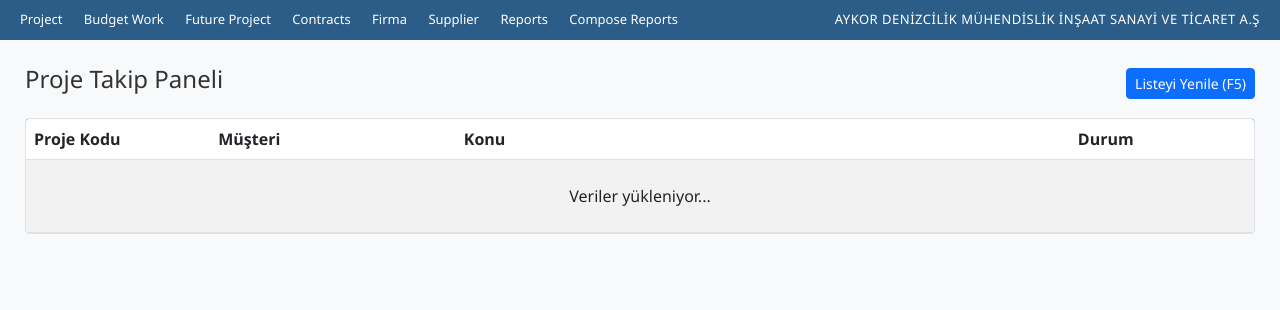
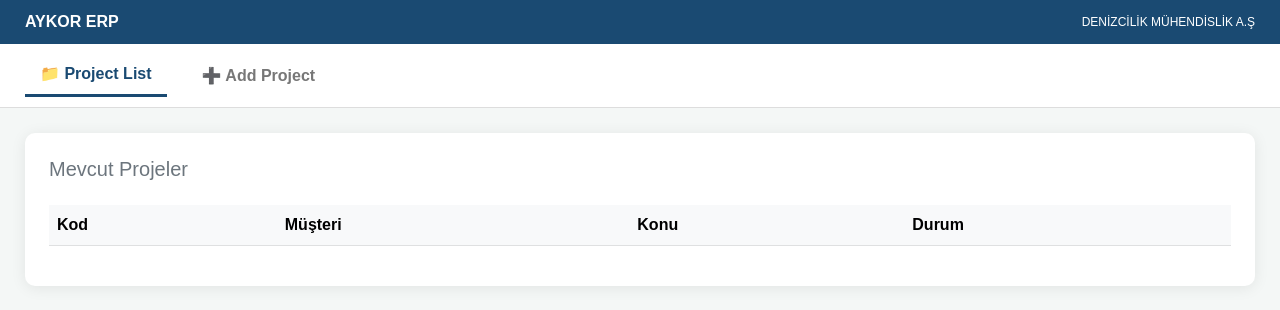
Before and after one commit to samettaskiranwork/aykor-panel, a Python web app: template templates/dashboard.html in a window 1280 px wide. Shown: the top 310 px of the page. Run offline with Jinja, Linux system fonts and the light colour scheme; the template is opened without the code that fills it, so the values that code supplies are empty.

Commit message:
Update dashboard.html

```diff
--- a/templates/dashboard.html
+++ b/templates/dashboard.html
@@ -2,104 +2,160 @@
 <html lang="tr">
 <head>
     <meta charset="UTF-8">
-    <meta name="viewport" content="width=device-width, initial-scale=1.0">
-    <title>AYKOR ERP - Proje Takip</title>
+    <title>AYKOR ERP - Proje Yönetimi</title>
     <link href="https://cdn.jsdelivr.net/npm/bootstrap@5.3.0/dist/css/bootstrap.min.css" rel="stylesheet">
     <style>
-        body { margin: 0; padding: 0; background-color: #f8f9fa; font-family: 'Segoe UI', Tahoma, Geneva, Verdana, sans-serif; }
-
-        /* Tam olarak image_2935e4.png'deki lacivert bar tasarımı */
-        .aykor-navbar {
-            background-color: #2c5d88; /* Orijinal görseldeki lacivert tonu */
-            color: white;
-            padding: 8px 20px;
-            display: flex;
-            justify-content: space-between;
-            align-items: center;
-            font-size: 13px;
-            min-height: 40px;
-        }
-        .nav-items a {
-            color: white;
-            text-decoration: none;
-            margin-right: 18px;
-            transition: 0.3s;
-        }
-        .nav-items a:hover { color: #b8d4f0; }
-        .company-name { font-weight: 500; letter-spacing: 0.5px; }
-
-        .main-container { padding: 25px; }
-        .data-card { background: white; border-radius: 4px; border: 1px solid #dee2e6; padding: 0; overflow: hidden; }
-        .table thead { background-color: #343a40; color: white; }
+        body { background-color: #f4f7f6; font-family: sans-serif; }
+        .aykor-header { background-color: #1a4a72; color: white; padding: 10px 25px; display: flex; justify-content: space-between; align-items: center; }
+        .sub-nav { background: white; border-bottom: 1px solid #ddd; padding: 10px 25px; display: flex; gap: 20px; }
+        .sub-nav button { border: none; background: none; font-weight: 600; color: #777; padding: 8px 15px; cursor: pointer; }
+        .sub-nav button.active { color: #1a4a72; border-bottom: 3px solid #1a4a72; }
+        .section { display: none; padding: 25px; }
+        .section.active { display: block; }
+        .card { border: none; box-shadow: 0 2px 15px rgba(0,0,0,0.08); border-radius: 10px; }
     </style>
 </head>
 <body>
 
-    <div class="aykor-navbar">
-        <div class="nav-items">
-            <a href="/">Project</a>
-            <a href="#">Budget Work</a>
-            <a href="#">Future Project</a>
-            <a href="#">Contracts</a>
-            <a href="#">Firma</a>
-            <a href="#">Supplier</a>
-            <a href="#">Reports</a>
-            <a href="#">Compose Reports</a>
-        </div>
-        <div class="company-name">
-            AYKOR DENİZCİLİK MÜHENDİSLİK İNŞAAT SANAYİ VE TİCARET A.Ş
-        </div>
+    <div class="aykor-header">
+        <div style="font-weight: bold;">AYKOR ERP</div>
+        <div style="font-size: 12px;">DENİZCİLİK MÜHENDİSLİK A.Ş</div>
     </div>
 
-    <div class="main-container">
-        <div class="d-flex justify-content-between align-items-center mb-3">
-            <h4 style="color: #333;">Proje Takip Paneli</h4>
-            <button class="btn btn-primary btn-sm" onclick="loadProjects()">Listeyi Yenile (F5)</button>
-        </div>
+    <div class="sub-nav">
+        <button id="tab-list" class="active" onclick="switchTab('list')">📁 Project List</button>
+        <button id="tab-add" onclick="switchTab('add')">➕ Add Project</button>
+    </div>
 
-        <div class="data-card">
-            <table class="table table-striped table-hover m-0">
-                <thead>
+    <div id="section-list" class="section active">
+        <div class="card p-4">
+            <h5 class="text-secondary mb-4">Mevcut Projeler</h5>
+            <table class="table table-hover">
+                <thead class="table-light">
                     <tr>
-                        <th style="width: 15%">Proje Kodu</th>
-                        <th style="width: 20%">Müşteri</th>
-                        <th style="width: 50%">Konu</th>
-                        <th style="width: 15%">Durum</th>
+                        <th>Kod</th>
+                        <th>Müşteri</th>
+                        <th>Konu</th>
+                        <th>Durum</th>
                     </tr>
                 </thead>
-                <tbody id="projectTableBody">
-                    <tr><td colspan="4" class="text-center py-4">Veriler yükleniyor...</td></tr>
-                </tbody>
+                <tbody id="projectTableBody"></tbody>
             </table>
         </div>
     </div>
 
+    <div id="section-add" class="section">
+        <div class="card p-4">
+            <h5 class="text-secondary mb-4">Yeni Proje Detayları</h5>
+            <form id="projectForm" class="row g-3">
+                <div class="col-md-3">
+                    <label class="form-label">Project Code</label>
+                    <input type="text" class="form-control" name="project_code" required>
+                </div>
+                <div class="col-md-3">
+                    <label class="form-label">Priority</label>
+                    <select class="form-select" name="priority">
+                        <option value="1">Low (1)</option>
+                        <option value="2" selected>Medium (2)</option>
+                        <option value="3">High (3)</option>
+                    </select>
+                </div>
+                <div class="col-md-3">
+                    <label class="form-label">Customer</label>
+                    <input type="text" class="form-control" name="customer" required>
+                </div>
+                <div class="col-md-3">
+                    <label class="form-label">Customer Group</label>
+                    <input type="text" class="form-control" name="customer_group">
+                </div>
+                <div class="col-md-12">
+                    <label class="form-label">Subject</label>
+                    <input type="text" class="form-control" name="subject" required>
+                </div>
+                <div class="col-md-2">
+                    <label class="form-label">Item Quantity</label>
+                    <input type="number" class="form-control" name="item_quantity" value="1">
+                </div>
+                <div class="col-md-3">
+                    <label class="form-label">Deadline</label>
+                    <input type="date" class="form-control" name="deadline">
+                </div>
+                <div class="col-md-2">
+                    <label class="form-label">Deadline Time</label>
+                    <input type="time" class="form-control" name="deadline_time">
+                </div>
+                <div class="col-md-5">
+                    <label class="form-label">Project Engineer</label>
+                    <input type="text" class="form-control" name="proengineer">
+                </div>
+                <div class="col-md-4">
+                    <label class="form-label">Project Status</label>
+                    <input type="text" class="form-control" name="prostatus" value="Aktif">
+                </div>
+                <div class="col-md-4">
+                    <label class="form-label">Announcement Date</label>
+                    <input type="date" class="form-control" name="annodate">
+                </div>
+                <div class="col-md-4">
+                    <label class="form-label">Tender Reference</label>
+                    <input type="text" class="form-control" name="tender_reference">
+                </div>
+                <div class="col-md-4">
+                    <label class="form-label">Bidbond Amount</label>
+                    <input type="number" step="0.01" class="form-control" name="bid_bond" placeholder="0.00">
+                </div>
+                <div class="col-12 mt-4 border-top pt-3">
+                    <button type="submit" class="btn btn-primary px-5">Veritabanına Kaydet</button>
+                </div>
+            </form>
+        </div>
+    </div>
+
     <script>
+        function switchTab(tab) {
+            document.querySelectorAll('.section').forEach(s => s.classList.remove('active'));
+            document.querySelectorAll('.sub-nav button').forEach(b => b.classList.remove('active'));
+            document.getElementById('section-' + tab).classList.add('active');
+            document.getElementById('tab-' + tab).classList.add('active');
+            if(tab === 'list') loadProjects();
+        }
+
         async function loadProjects() {
-            try {
-                const response = await fetch('/api/projects');
-                const data = await response.json();
-                const tbody = document.getElementById('projectTableBody');
-                tbody.innerHTML = '';
+            const res = await fetch('/api/projects');
+            const data = await res.json();
+            const tbody = document.getElementById('projectTableBody');
+            tbody.innerHTML = '';
+            data.forEach(p => {
+                tbody.innerHTML += `<tr><td>${p.project_code}</td><td>${p.customer}</td><td>${p.subject}</td><td><span class="badge bg-info text-dark">${p.prostatus || 'Aktif'}</span></td></tr>`;
+            });
+        }
 
-                if (data.error) {
-                    tbody.innerHTML = `<tr><td colspan="4" class="text-danger text-center">Bağlantı Hatası: ${data.error}</td></tr>`;
-                    return;
-                }
+        document.getElementById('projectForm').onsubmit = async (e) => {
+            e.preventDefault();
+            const formData = new FormData(e.target);
+            const data = Object.fromEntries(formData.entries());
 
-                data.forEach(p => {
-                    tbody.innerHTML += `
-                        <tr>
-                            <td><strong>${p.project_code || '-'}</strong></td>
-                            <td>${p.customer || '-'}</td>
-                            <td>${p.subject || '-'}</td>
-                            <td><span class="badge bg-warning text-dark">${p.prostatus || '10'}</span></td>
-                        </tr>`;
-                });
-            } catch (err) {
-                console.error("Fetch Hatası:", err);
+            // Sayısal alanları dönüştür
+            data.priority = parseInt(data.priority);
+            data.item_quantity = parseInt(data.item_quantity);
+            data.bid_bond = parseFloat(data.bid_bond) || 0.0;
+
+            const res = await fetch('/api/add-project', {
+                method: 'POST',
+                headers: {'Content-Type': 'application/json'},
+                body: JSON.stringify(data)
+            });
+
+            if(res.ok) {
+                alert("Proje Başarıyla Eklendi!");
+                e.target.reset();
+                switchTab('list');
+            } else {
+                const err = await res.json();
+                alert("Hata: " + err.message);
             }
-        }
+        };
+
         window.onload = loadProjects;
     </script>
 </body>
```
